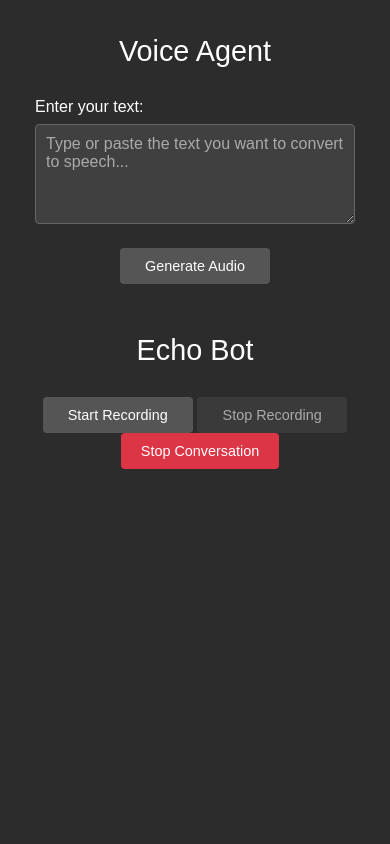
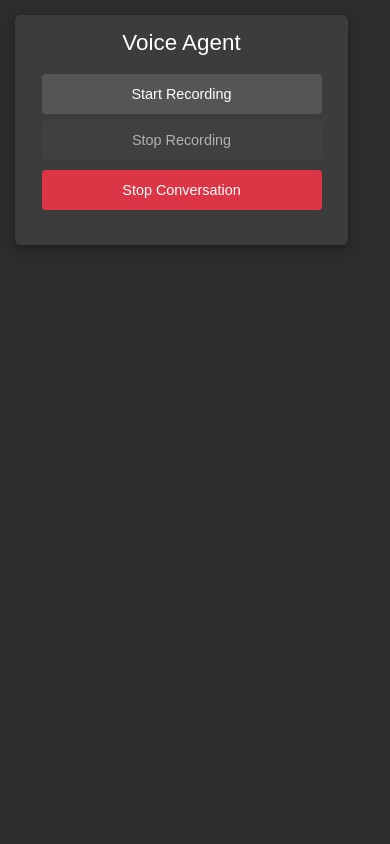
Before and after one commit to AjayAchugatla/murf-ai-voice-agent, a FastAPI app: page / in a window 390 px wide. Run offline with FastAPI, Linux system fonts and the light colour scheme.

Commit message:
Day - 12 Task Completed Refactor code to enhance error handling, improve UI responsiveness, and remove unused elements in audio processing features

```diff
--- a/main.py
+++ b/main.py
@@ -9,11 +9,7 @@ from pydantic import BaseModel
 from fastapi.middleware.cors import CORSMiddleware
 import assemblyai as aai
 from google import genai
-import logging
 
-# Set up logging
-logging.basicConfig(level=logging.INFO)
-logger = logging.getLogger(__name__)
 
 load_dotenv()
 app = FastAPI()
@@ -42,7 +38,6 @@ async def generate_error_voice(error_message: str) -> str:
         else:
             return FALLBACK_AUDIO_URL
     except Exception as e:
-        logger.error(f"Failed to generate error voice: {e}")
         return FALLBACK_AUDIO_URL
 
 load_dotenv()
@@ -52,23 +47,17 @@ app = FastAPI()
 try:
     aai.settings.api_key = os.getenv("AssemblyAI_API_KEY")
     transcriber = aai.Transcriber()
-    logger.info("AssemblyAI client initialized successfully")
 except Exception as e:
-    logger.error(f"Failed to initialize AssemblyAI: {e}")
     transcriber = None
 
 try:
     murf_client = Murf(api_key=os.getenv("MURF_API_KEY"))
-    logger.info("Murf client initialized successfully")
 except Exception as e:
-    logger.error(f"Failed to initialize Murf: {e}")
     murf_client = None
 
 try:
     client = genai.Client()
-    logger.info("Gemini client initialized successfully")
 except Exception as e:
-    logger.error(f"Failed to initialize Gemini: {e}")
     client = None
 
 UPLOAD_DIR = "uploads"
@@ -94,33 +83,6 @@ templates = Jinja2Templates(directory="templates")
 def read_root(request: Request):
     return templates.TemplateResponse("index.html", {"request": request})
 
-@app.post("/tts")
-async def text_to_speech(input: Input):
-    try:
-        if not murf_client:
-            raise HTTPException(status_code=503, detail="TTS service unavailable")
-
-        res = murf_client.text_to_speech.generate(
-            text=input.text,
-            voice_id="en-US-natalie",
-        )
-        return JSONResponse(content={
-            "audio_url": res.audio_file,
-        })
-    except Exception as e:
-        logger.error(f"TTS error: {e}")
-        error_message = FALLBACK_RESPONSES["tts_error"]
-        error_audio_url = await generate_error_voice(error_message)
-        return JSONResponse(
-            status_code=500,
-            content={
-                "error": "TTS service failed",
-                "message": error_message,
-                "query": "Text to speech conversion",
-                "response": error_message,
-                "audio_url": error_audio_url
-            }
-        )
 
 @app.post("/upload-audio")
 async def upload_audio(audioFile:UploadFile = File(...)):
@@ -175,8 +137,6 @@ async def llm_query(audioFile: UploadFile = File(...)):
 @app.post("/agent/chat/{session_id}")
 async def agent_chat(session_id: str, audioFile: UploadFile = File(...)):
     try:
-        logger.info(f"Processing chat request for session: {session_id}")
-
         # Step 1: Speech-to-Text
         try:
             if not transcriber:
@@ -191,10 +151,8 @@ async def agent_chat(session_id: str, audioFile: UploadFile = File(...)):
                 raise Exception("Could not transcribe audio")
 
             user_message = transcript.text
-            logger.info(f"STT successful: {user_message[:50]}...")
 
         except Exception as e:
-            logger.error(f"STT error: {e}")
             error_message = FALLBACK_RESPONSES["stt_error"]
             error_audio_url = await generate_error_voice(error_message)
             return JSONResponse(
@@ -224,7 +182,6 @@ async def agent_chat(session_id: str, audioFile: UploadFile = File(...)):
                     conversation_text += f"Assistant: {msg['content']}\n"
 
         except Exception as e:
-            logger.error(f"Session management error: {e}")
             # Continue with just the current message
             conversation_text = f"User: {user_message}\n"
 
@@ -241,17 +198,15 @@ async def agent_chat(session_id: str, audioFile: UploadFile = File(...)):
                 raise Exception("Empty LLM response")
 
             llm_response = resp.text
-            logger.info(f"LLM successful: {llm_response[:50]}...")
 
         except Exception as e:
-            logger.error(f"LLM error: {e}")
             llm_response = FALLBACK_RESPONSES["llm_error"]
 
         # Step 4: Update conversation with assistant response
         try:
             sessionStorage[session_id].append({"role": "assistant", "content": llm_response})
         except Exception as e:
-            logger.error(f"Failed to update session with assistant response: {e}")
+            pass
 
         # Step 5: Text-to-Speech
         try:
@@ -267,10 +222,8 @@ async def agent_chat(session_id: str, audioFile: UploadFile = File(...)):
                 raise Exception("TTS generated empty audio")
 
             audio_url = audioResponse.audio_file
-            logger.info("TTS successful")
 
         except Exception as e:
-            logger.error(f"TTS error: {e}")
             # Try to generate error voice message, if that fails too, use fallback
             try:
                 audio_url = await generate_error_voice(FALLBACK_RESPONSES["tts_error"])
@@ -285,7 +238,6 @@ async def agent_chat(session_id: str, audioFile: UploadFile = File(...)):
         })
 
     except Exception as e:
-        logger.error(f"Unexpected error in agent_chat: {e}")
         error_message = FALLBACK_RESPONSES["general_error"]
         error_audio_url = await generate_error_voice(error_message)
         return JSONResponse(
--- a/static/script.js
+++ b/static/script.js
@@ -1,15 +1,6 @@
 // DOM Elements
-const textInput = document.getElementById('text');
-const generateBtn = document.getElementById('generateAudio');
-const audioSection = document.getElementById('audioSection');
-const generatedAudioElement = document.getElementById('generatedAudio');
-const errorMessage = document.getElementById('errorMessage');
-const errorText = document.getElementById('errorText');
 const startButton = document.getElementById('start');
 const stopButton = document.getElementById('stop');
-const recordedAudioElement = document.querySelector('#recordedAudio');
-const uploadSuccessMessage = document.getElementById('uploadSuccessMessage');
-const transcriptElement = document.getElementById('transcript');
 const queryElement = document.getElementById('query');
 const responseAudioElement = document.getElementById('responseAudio');
 
@@ -28,26 +19,11 @@ function hideElement(element) {
     element.classList.add('hidden');
 }
 
-// Enhanced error handling with user feedback
-function showError(message, isTemporary = true) {
-    errorText.textContent = message;
-    showElement(errorMessage);
-
-    if (isTemporary) {
-        setTimeout(() => {
-            hideElement(errorMessage);
-        }, 5000);
-    }
+function showError(message) {
+    alert(message);
+    console.error(message);
 }
 
-function showSuccess(message) {
-    uploadSuccessMessage.textContent = message;
-    uploadSuccessMessage.style.color = '#28a745';
-    showElement(uploadSuccessMessage);
-    setTimeout(() => {
-        hideElement(uploadSuccessMessage);
-    }, 3000);
-}
 
 // Network error detection
 function isNetworkError(error) {
@@ -71,59 +47,15 @@ async function retryRequest(requestFn, maxRetries = 2, delay = 1000) {
 
 // Reset UI state
 function resetUI() {
-    hideElement(audioSection);
-    hideElement(errorMessage);
-    hideElement(uploadSuccessMessage);
-    hideElement(transcriptElement);
     hideElement(queryElement);
     hideElement(responseAudioElement);
-    generatedAudioElement.src = '';
-    generateBtn.disabled = false;
-    generateBtn.textContent = 'Generate Audio';
 }
 
-// Generate audio function
-const generateAudio = async () => {
-    const text = textInput.value.trim();
-
-    // Validation
-    if (!text) {
-        showError('Please enter some text to convert to speech.');
-        return;
-    }
-    try {
-        hideElement(audioSection);
-        hideElement(errorMessage);
-        generateBtn.disabled = true;
-        generateBtn.textContent = 'Generating...';
-
-        const response = await fetch("http://localhost:8000/tts", {
-            method: "POST",
-            headers: {
-                "Content-Type": "application/json"
-            },
-            body: JSON.stringify({ text })
-        });
-
-        const data = await response.json();
-        currentAudioUrl = data.audio_url;
-
-        // Show audio player
-        generatedAudioElement.src = currentAudioUrl;
-        showElement(audioSection);
-    } catch (error) {
-        console.error('Error generating audio:', error);
-    } finally {
-        generateBtn.disabled = false;
-        generateBtn.textContent = 'Generate Audio';
-    }
-};
 
 const recordAudio = () => {
     resetUI();
     startButton.disabled = true;
     stopButton.disabled = false;
-    hideElement(recordedAudioElement.parentElement);
 
     if (!navigator.mediaDevices || !navigator.mediaDevices.getUserMedia) {
         showError("Audio recording is not supported in your browser. Please use a modern browser like Chrome or Firefox.");
@@ -211,93 +143,12 @@ const stopRecording = () => {
     mediaRecorder.stop();
 }
 
-const sendToserver = async (blob) => {
-    const formData = new FormData();
-    const name = 'recorded_audio_' + Date.now() + '.webm';
-    formData.append('audioFile', blob, name);
-    try {
-        const resp = await fetch("http://localhost:8000/upload-audio", {
-            method: "POST",
-            body: formData
-        });
-        const respData = await resp.json();
-        if (respData.name) {
-            showElement(uploadSuccessMessage);
-            uploadSuccessMessage.textContent = `Audio uploaded successfully: ${respData.name} - ${respData.size} bytes`;
-        }
-    } catch (error) {
-        console.error('Error uploading audio:', error);
-        showError('Failed to upload audio. Please try again.');
-    }
-}
-
-const transcribeAudio = async (blob) => {
-    try {
-        const formData = new FormData();
-        const name = 'transcribed_audio_' + Date.now() + '.webm';
-        formData.append('audioFile', blob, name);
-
-        const response = await fetch("http://localhost:8000/transcribe/file", {
-            method: "POST",
-            body: formData
-        });
-        const data = await response.json();
-        if (data.transcript) {
-            transcriptElement.textContent = `Transcript: ${data.transcript}`;
-            showElement(transcriptElement);
-        } else {
-            showError('Transcription failed. Please try again.');
-        }
-    } catch (error) {
-        console.error('Error transcribing audio:', error);
-        showError(`Transcription error: ${error.message}`);
-    }
-}
-
-const convertToMURF = async (blob) => {
-    const formData = new FormData();
-    formData.append('audioFile', blob, 'murf_audio.webm');
-    try {
-        const response = await fetch("http://localhost:8000/tts/echo", {
-            method: "POST",
-            body: formData
-        })
-        const data = await response.json();
-        recordedAudioElement.src = data.audio_url;
-        showElement(recordedAudioElement);
-    } catch (error) {
-        console.error('Error converting audio to MURF:', error);
-    }
-}
-
-const llmAudioResponse = async (blob) => {
-    const formData = new FormData();
-    formData.append('audioFile', blob, 'llm_audio.webm');
-    try {
-        console.log('Sending audio file to LLM endpoint...');
-        const response = await fetch("http://localhost:8000/llm/query", {
-            method: "POST",
-            body: formData
-        })
-        console.log('LLM endpoint response:');
-        const data = await response.json();
-        queryElement.textContent = `Query: ${data.query}`;
-        responseAudioElement.src = data.audio_url;
-        showElement(responseAudioElement);
-        showElement(queryElement);
-    } catch (error) {
-        console.error('Error converting audio to LLM response:', error);
-    }
-}
-
 const agentChat = async (blob) => {
     const formData = new FormData();
     formData.append('audioFile', blob, 'agent_chat_audio.webm');
     const sessionId = '1';
 
     try {
-        // Show loading state
-        // startButton.textContent = 'Processing...';
         startButton.disabled = true;
 
         const response = await fetch(`http://localhost:8000/agent/chat/${sessionId}`, {
@@ -306,23 +157,15 @@ const agentChat = async (blob) => {
         });
 
         const data = await response.json();
-
-        // Handle both success and error responses
-        // Server always returns audio_url (either response or error audio)
-        // queryElement.textContent = `Query: ${data.query || 'Processing...'}`;
-
-        // Always play the audio response (success or error audio)
         if (data.audio_url) {
+            queryElement.textContent = `Query: ${data.query || 'Processing...'}`;
             responseAudioElement.src = data.audio_url;
             showElement(responseAudioElement);
             showElement(queryElement);
-
-            // Handle audio playback errors
             responseAudioElement.onerror = () => {
                 console.error('Audio playback failed');
                 resetButtonState();
             };
-
             try {
                 await responseAudioElement.play();
             } catch (playError) {
@@ -335,12 +178,12 @@ const agentChat = async (blob) => {
 
     } catch (error) {
         console.error('Error in agent chat:', error);
+        showError('Failed to process your request. Please try again.');
         resetButtonState();
     }
 }
 
 function resetButtonState() {
-    // startButton.textContent = 'Start Recording';
     startButton.disabled = false;
 }
 
@@ -348,29 +191,24 @@ responseAudioElement.addEventListener('ended', () => {
     recordAudio();
 })
 
-// Stop conversation function
 const stopConversation = () => {
-    // Stop any ongoing recording
     if (mediaRecorder && mediaRecorder.state === 'recording') {
         mediaRecorder.onstop = null;
         mediaRecorder.stop();
     }
 
-    // Stop any playing audio
     if (responseAudioElement && !responseAudioElement.paused) {
         responseAudioElement.pause();
         responseAudioElement.currentTime = 0;
     }
 
-    // Reset UI state
     resetUI();
 
-    // Reset button states
     startButton.disabled = false;
     stopButton.disabled = true;
     if (mediaRecorder && mediaRecorder.stream) {
         mediaRecorder.stream.getTracks().forEach(track => track.stop());
     }
-    // Show confirmation
+
     alert('Conversation stopped');
 }
--- a/static/style.css
+++ b/static/style.css
@@ -17,7 +17,10 @@ body {
 .container {
     max-width: 600px;
     margin: 0 auto;
-    padding: 20px;
+    background-color: #3c3c3c;
+    border-radius: 10px;
+    padding: 30px;
+    box-shadow: 0 4px 8px rgba(0, 0, 0, 0.3);
 }
 
 /* Heading */
@@ -29,38 +32,12 @@ h1 {
     font-weight: normal;
 }
 
-/* Input Section */
-.input-section {
-    margin-bottom: 20px;
-}
 
 label {
     display: block;
     margin-bottom: 8px;
     color: #ffffff;
     font-size: 1rem;
-}
-
-#text {
-    width: 100%;
-    padding: 12px;
-    border: 1px solid #555;
-    border-radius: 4px;
-    font-size: 1rem;
-    font-family: inherit;
-    background-color: #404040;
-    color: #ffffff;
-    resize: vertical;
-    min-height: 100px;
-}
-
-#text:focus {
-    outline: none;
-    border-color: #666;
-}
-
-#text::placeholder {
-    color: #aaa;
 }
 
 /* Button Section */
@@ -78,6 +55,10 @@ button {
     border-radius: 4px;
     cursor: pointer;
     min-width: 150px;
+    margin: 5px;
+    transition: background-color 0.3s ease, transform 0.2s ease;
+    -webkit-tap-highlight-color: transparent;
+    touch-action: manipulation;
 }
 
 button:hover {
@@ -122,23 +103,139 @@ button:disabled {
     display: none !important;
 }
 
+/* Responsive Design */
 
-/* Responsive Design */
+/* Tablet and smaller laptops */
+@media (max-width: 1024px) {
+    .container {
+        max-width: 90%;
+        padding: 25px;
+    }
+}
+
+/* Tablets */
 @media (max-width: 768px) {
     .container {
-        padding: 15px;
+        padding: 20px;
+        margin: 15px;
+        border-radius: 8px;
     }
 
     h1 {
         font-size: 1.8rem;
+        margin-bottom: 25px;
     }
 
-    #text {
+    .button-section {
+        margin-bottom: 25px;
+    }
+
+    button {
+        padding: 12px 20px;
+        font-size: 0.95rem;
+        min-width: 140px;
+        margin: 8px 5px;
+    }
+
+    #query {
+        font-size: 20px !important;
+        padding: 12px;
+        margin: 15px 0;
+    }
+}
+
+/* Mobile phones (landscape) */
+@media (max-width: 600px) {
+    body {
         padding: 10px;
     }
 
+    .container {
+        padding: 18px;
+        margin: 5px;
+        border-radius: 6px;
+    }
+
+    h1 {
+        font-size: 1.6rem;
+        margin-bottom: 20px;
+    }
+
+    .button-section {
+        margin-bottom: 20px;
+    }
+
     button {
-        padding: 10px 20px;
-        font-size: 0.9rem;
+        width: 100%;
+        max-width: 280px;
+        padding: 14px 16px;
+        font-size: 1rem;
+        margin: 6px 0;
+        display: block;
+        margin-left: auto;
+        margin-right: auto;
+    }
+
+    #stopConversation {
+        margin-left: auto;
+        margin-top: 10px;
+    }
+
+    #query {
+        font-size: 18px !important;
+        padding: 12px;
+        margin: 15px 0;
+        min-height: 50px;
     }
 }
+
+/* Small mobile phones (portrait) */
+@media (max-width: 480px) {
+    .container {
+        padding: 15px;
+        margin: 5px;
+    }
+
+    h1 {
+        font-size: 1.4rem;
+        margin-bottom: 18px;
+    }
+
+    button {
+        padding: 12px 14px;
+        font-size: 0.9rem;
+        min-width: auto;
+    }
+
+    #query {
+        font-size: 16px !important;
+        padding: 10px;
+        margin: 12px 0;
+        min-height: 45px;
+    }
+}
+
+/* Very small screens */
+@media (max-width: 360px) {
+    .container {
+        padding: 12px;
+        margin: 3px;
+    }
+
+    h1 {
+        font-size: 1.3rem;
+        margin-bottom: 15px;
+    }
+
+    button {
+        padding: 10px 12px;
+        font-size: 0.85rem;
+    }
+
+    #query {
+        font-size: 15px !important;
+        padding: 8px;
+        margin: 10px 0;
+        min-height: 40px;
+    }
+}
--- a/templates/index.html
+++ b/templates/index.html
@@ -11,40 +11,11 @@
 <body>
     <div class="container">
         <h1>Voice Agent</h1>
-        <div class="input-section">
-            <label for="text">Enter your text:</label>
-            <textarea name="text" id="text" placeholder="Type or paste the text you want to convert to speech..."
-                rows="4" maxlength="1000" autofocus></textarea>
-        </div>
-
-        <div class="button-section">
-            <button id="generateAudio" onclick="generateAudio()">Generate Audio</button>
-        </div>
-
-        <!-- Audio Player -->
-        <div id="audioSection" class="audio-section hidden">
-            <audio id="generatedAudio" controls></audio>
-        </div>
-
-        <!-- Error Message -->
-        <div id="errorMessage" class="error-message hidden">
-            <span id="errorText">Something went wrong. Please try again.</span>
-        </div>
-    </div>
-    <div class="container">
-        <h1>Echo Bot</h1>
         <div class="button-section">
             <button id="start" onclick="recordAudio()">Start Recording</button>
             <button id="stop" onclick="stopRecording()" disabled>Stop Recording</button>
             <button id="stopConversation" onclick="stopConversation()">Stop Conversation</button>
         </div>
-        <p class="hidden" style="text-align: center; font-size:18px; margin-bottom: 10px;" id="uploadSuccessMessage">
-        </p>
-        <div id="audioSection" class="audio-section">
-            <audio id="recordedAudio" class="hidden"></audio>
-            <p id="transcript" class="hidden" style="font-size:28px; margin: 10px 0px;"></p>
-        </div>
-
         <div id="audioSection" class="audio-section">
             <p id="query" class="hidden" style="font-size:28px; margin: 10px 0px;"></p>
             <audio id="responseAudio" controls class="hidden"></audio>
```
